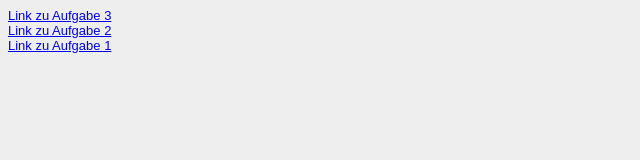
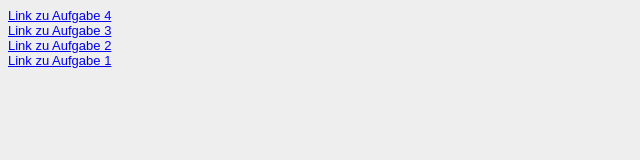
Before and after one commit to gganbu/EIA1-Semester01, a plain HTML site: page Steckbrief/steckbrief.html in a window 1280 px wide. Shown: the whole page, without its empty margins (0-640 px from the left). Drawn offline with Linux system fonts and the light colour scheme.

Commit message:
Update steckbrief.html

```diff
--- a/Steckbrief/steckbrief.html
+++ b/Steckbrief/steckbrief.html
@@ -12,6 +12,8 @@ body {
 </style>
 </head>
 <body>
+	<a href="https://gganbu.github.io/EIA1-Semester01/Steckbrief/eia-aufgabe04/Station8/station8.html" target="_blank">Link zu Aufgabe 4</a>
+	<br>
 	<a href="https://gganbu.github.io/EIA1-Semester01/Steckbrief/eia-aufgabe03/index.html" target="_blank">Link zu Aufgabe 3</a>
 	<br>
 	<a href="https://gganbu.github.io/EIA1-Semester01/Steckbrief/eia-aufgabe02/Portfolio-Website/index.html" target="_blank">Link zu Aufgabe 2</a>
```
